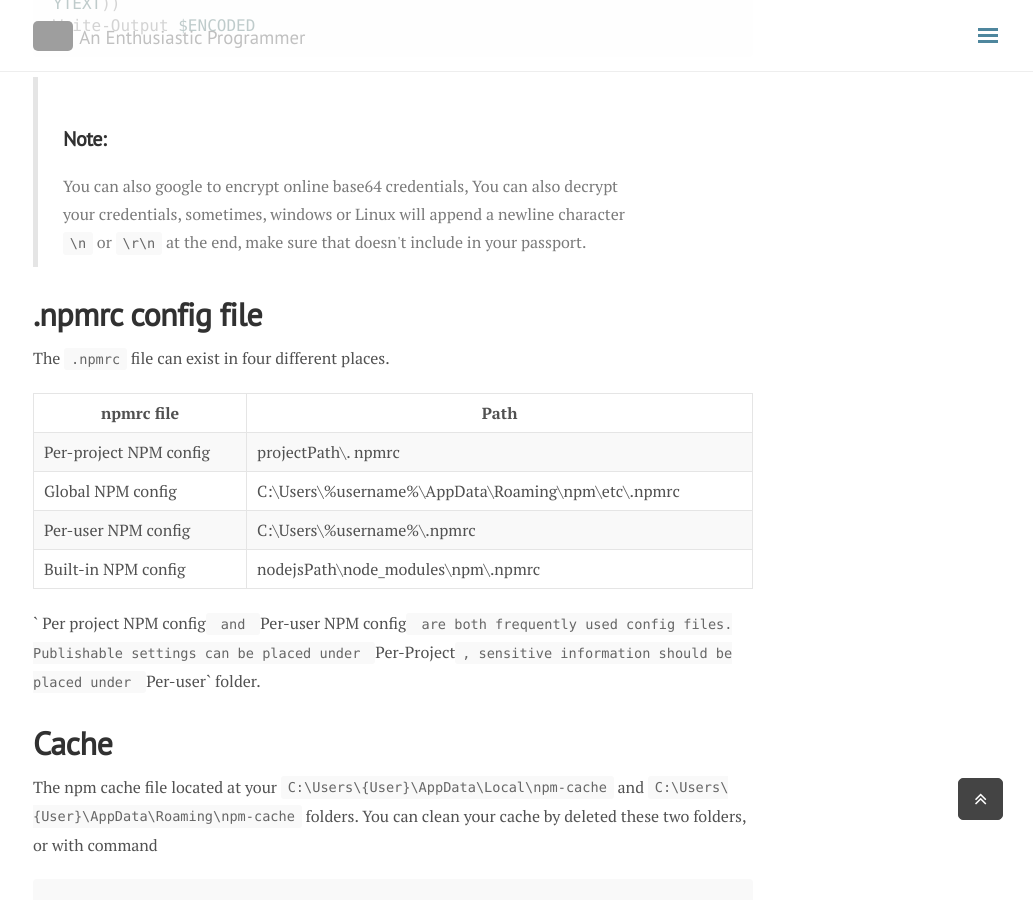
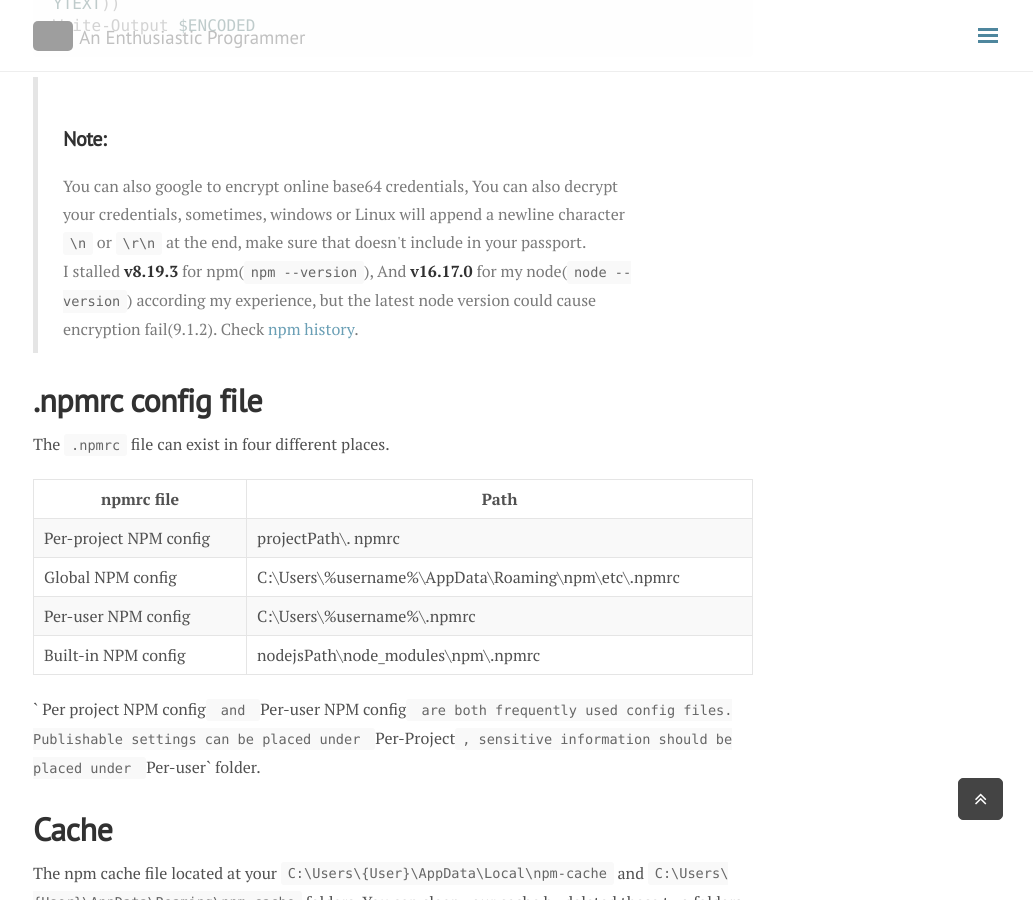
Before and after one commit to guokas/blog, a Jekyll site: the page built from _posts/2022-11-21-first-react-app.md, in a window 1280 px wide and 900 px high, scrolled down 1771 px. Shown: the whole window, without its empty margins (247-1280 px from the left). Built offline with Jekyll 4.4.1, drawn with Linux system fonts in a browser that asks for light colours; nearby versions of some CDN libraries; comment, search, counter and statistics services are not loaded; grey boxes are pictures that could not be loaded.

Commit message:
Update 2022-11-21-first-react-app.md

```diff
--- a/_posts/2022-11-21-first-react-app.md
+++ b/_posts/2022-11-21-first-react-app.md
@@ -87,6 +87,8 @@ Write-Output $ENCODED
 <blockquote>
 <h2>Note:</h2>
 You can also google to encrypt online base64 credentials, You can also decrypt your credentials, sometimes, windows or Linux will append a newline character <code>\n</code> or <code>\r\n</code> at the end, make sure that doesn't include in your passport.
+<p/>
+  I stalled <strong>v8.19.3</strong> for npm(<code>npm --version</code>), And <strong>v16.17.0</strong> for my node(<code>node --version</code>) according my experience, but the latest node version could cause encryption fail(9.1.2).  Check <a src="https://www.npmjs.com/package/npm?activeTab=versions">npm history</a>.
 </blockquote>
 
 # .npmrc config file
```
